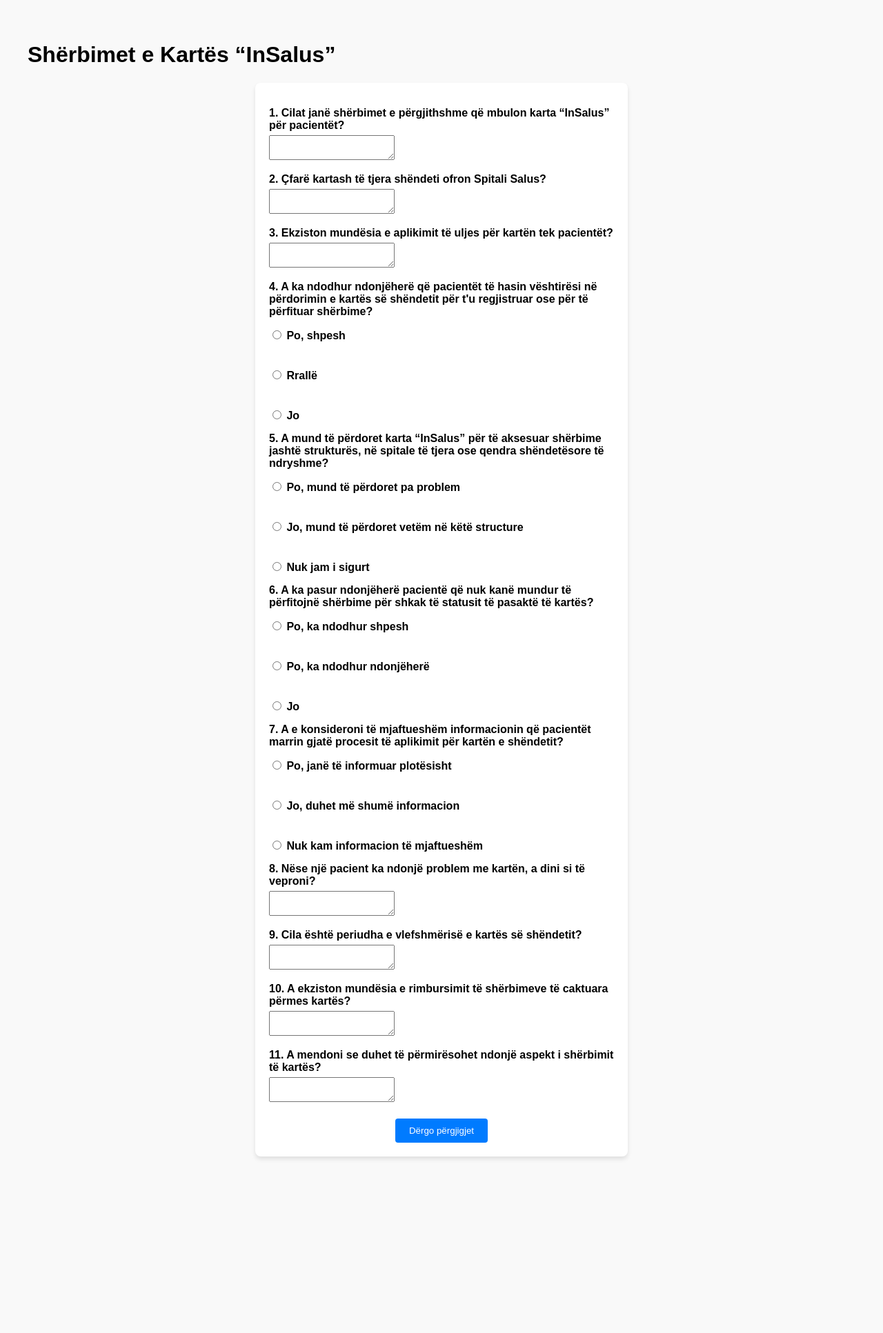
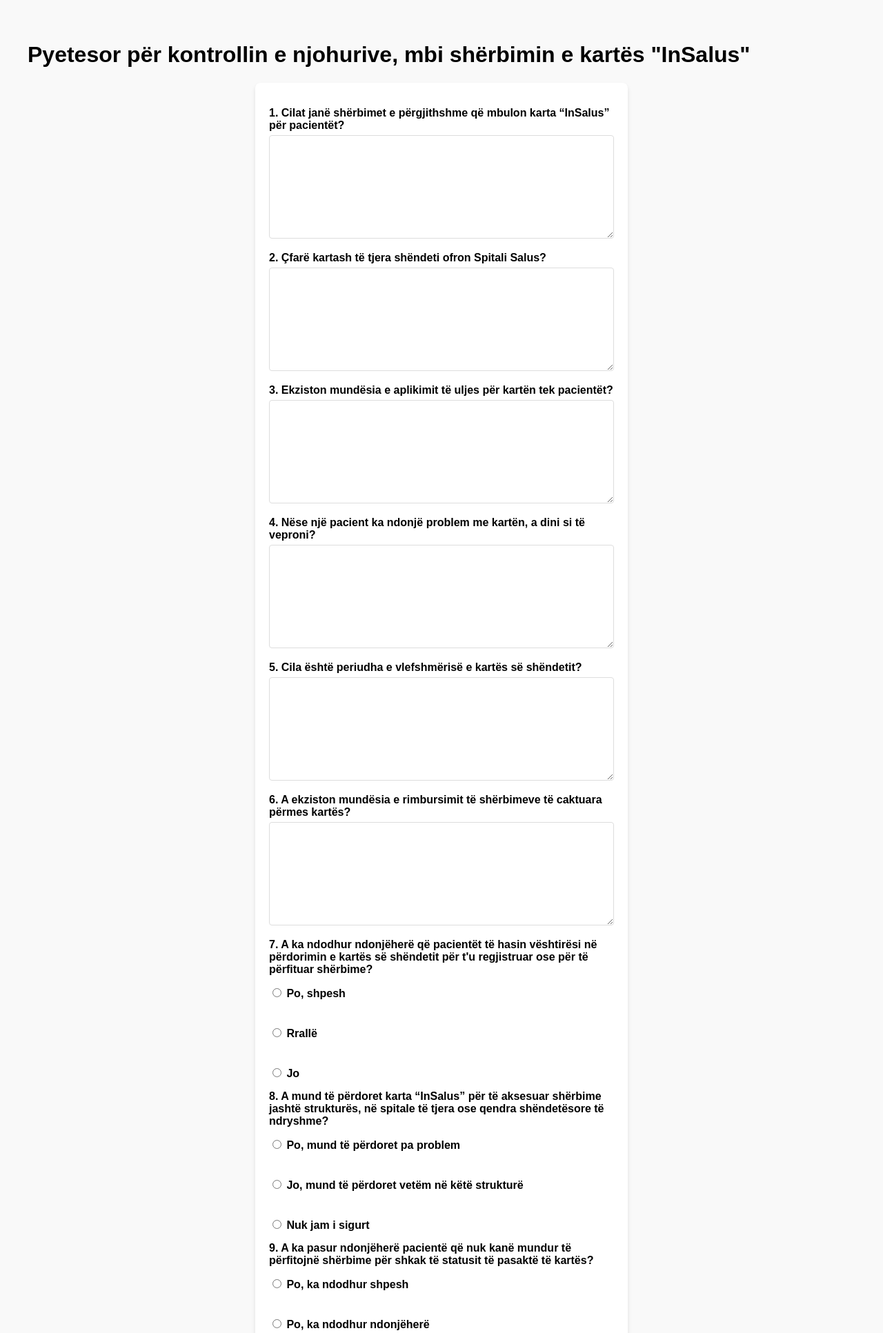
Before and after one commit to KlajdiMexhaj/PyetsorSalus, a Flask app: page / in a window 1280 px wide. Shown: the top 1933 px of the page at 69% size. Before the commit the page ends 1681 px from the top, so only its background shows below. Run offline with Flask 3, Linux system fonts and the light colour scheme.

Commit message:
second commit1

```diff
--- a/app.py
+++ b/app.py
@@ -68,7 +68,7 @@ def format_question_4(view, context, model, name):
 def format_question_5(view, context, model, name):
     choices = {
         'po5': 'Po, mund të përdoret pa problem',
-        'jo5': 'Jo, mund të përdoret vetëm në këtë structure',
+        'jo5': 'Jo, mund të përdoret vetëm në këtë strukturë',
         'nuk5': 'Nuk jam i sigurt'
     }
     return choices.get(model.question_5, 'Unknown')
--- a/static/css/style.css
+++ b/static/css/style.css
@@ -4,6 +4,7 @@ body {
     padding: 20px;
     background-color: #f9f9f9;
 }
+
 form {
     max-width: 500px;
     margin: auto;
@@ -12,17 +13,26 @@ form {
     border-radius: 8px;
     box-shadow: 0 4px 6px rgba(0, 0, 0, 0.1);
 }
+
 label {
     display: block;
     margin: 15px 0 5px;
     font-weight: bold;
 }
-input[type="text"] {
+
+input[type="text"], textarea {
     width: 100%;
-    padding: 10px;
+    padding: 12px;
     border: 1px solid #ddd;
     border-radius: 4px;
+    box-sizing: border-box;  /* Ensure padding is included in the width */
 }
+
+textarea {
+    height: 150px;  /* Adjust height to make the textarea larger */
+    resize: vertical;  /* Allow vertical resizing */
+}
+
 button {
     display: block;
     margin: 20px auto 0;
@@ -33,6 +43,7 @@ button {
     border-radius: 4px;
     cursor: pointer;
 }
+
 button:hover {
     background-color: #0056b3;
 }
--- a/templates/index.html
+++ b/templates/index.html
@@ -8,7 +8,7 @@
 </head>
 <body>
 
-<h1>Shërbimet e Kartës “InSalus”</h1>
+<h1>Pyetesor për kontrollin e njohurive, mbi shërbimin e kartës "InSalus"</h1>
 <form method="POST">
     <div>
         <label for="question_1">1. Cilat janë shërbimet e përgjithshme që mbulon karta “InSalus” për pacientët?</label>
@@ -24,10 +24,24 @@
         <label for="question_3">3. Ekziston mundësia e aplikimit të uljes për kartën tek pacientët?</label>
         <textarea name="question_3" id="question_3" required></textarea>
     </div>
+    <!-- Text questions -->
+    <div>
+        <label for="question_8">4. Nëse një pacient ka ndonjë problem me kartën, a dini si të veproni?</label>
+        <textarea name="question_8" id="question_8" required></textarea>
+    </div>
 
+    <div>
+        <label for="question_9">5. Cila është periudha e vlefshmërisë e kartës së shëndetit?</label>
+        <textarea name="question_9" id="question_9" required></textarea>
+    </div>
+
+    <div>
+        <label for="question_10">6. A ekziston mundësia e rimbursimit të shërbimeve të caktuara përmes kartës?</label>
+        <textarea name="question_10" id="question_10" required></textarea>
+    </div>
     <!-- Multiple choice questions with radio buttons -->
     <div>
-        <label for="question_4">4. A ka ndodhur ndonjëherë që pacientët të hasin vështirësi në përdorimin e kartës së shëndetit për t'u regjistruar ose për të përfituar shërbime?</label>
+        <label for="question_4">7. A ka ndodhur ndonjëherë që pacientët të hasin vështirësi në përdorimin e kartës së shëndetit për t'u regjistruar ose për të përfituar shërbime?</label>
         <div>
             <label><input type="radio" name="question_4" value="po4" required> Po, shpesh</label><br>
             <label><input type="radio" name="question_4" value="rralle4"> Rrallë</label><br>
@@ -37,17 +51,17 @@
 
     <!-- Question 5 -->
     <div>
-        <label for="question_5">5. A mund të përdoret karta “InSalus” për të aksesuar shërbime jashtë strukturës, në spitale të tjera ose qendra shëndetësore të ndryshme?</label>
+        <label for="question_5">8. A mund të përdoret karta “InSalus” për të aksesuar shërbime jashtë strukturës, në spitale të tjera ose qendra shëndetësore të ndryshme?</label>
         <div>
             <label><input type="radio" name="question_5" value="po5" required> Po, mund të përdoret pa problem</label><br>
-            <label><input type="radio" name="question_5" value="jo5"> Jo, mund të përdoret vetëm në këtë structure</label><br>
+            <label><input type="radio" name="question_5" value="jo5"> Jo, mund të përdoret vetëm në këtë strukturë</label><br>
             <label><input type="radio" name="question_5" value="nuk5"> Nuk jam i sigurt</label>
         </div>
     </div>
 
     <!-- Question 6 -->
     <div>
-        <label for="question_6">6. A ka pasur ndonjëherë pacientë që nuk kanë mundur të përfitojnë shërbime për shkak të statusit të pasaktë të kartës?</label>
+        <label for="question_6">9. A ka pasur ndonjëherë pacientë që nuk kanë mundur të përfitojnë shërbime për shkak të statusit të pasaktë të kartës?</label>
         <div>
             <label><input type="radio" name="question_6" value="po6" required> Po, ka ndodhur shpesh</label><br>
             <label><input type="radio" name="question_6" value="poka6"> Po, ka ndodhur ndonjëherë</label><br>
@@ -57,7 +71,7 @@
 
     <!-- Question 7 -->
     <div>
-        <label for="question_7">7. A e konsideroni të mjaftueshëm informacionin që pacientët marrin gjatë procesit të aplikimit për kartën e shëndetit?</label>
+        <label for="question_7">10. A e konsideroni të mjaftueshëm informacionin që pacientët marrin gjatë procesit të aplikimit për kartën e shëndetit?</label>
         <div>
             <label><input type="radio" name="question_7" value="po7" required> Po, janë të informuar plotësisht</label><br>
             <label><input type="radio" name="question_7" value="jo7"> Jo, duhet më shumë informacion</label><br>
@@ -65,27 +79,13 @@
         </div>
     </div>
 
-    <!-- Text questions -->
-    <div>
-        <label for="question_8">8. Nëse një pacient ka ndonjë problem me kartën, a dini si të veproni?</label>
-        <textarea name="question_8" id="question_8" required></textarea>
-    </div>
 
-    <div>
-        <label for="question_9">9. Cila është periudha e vlefshmërisë e kartës së shëndetit?</label>
-        <textarea name="question_9" id="question_9" required></textarea>
-    </div>
-
-    <div>
-        <label for="question_10">10. A ekziston mundësia e rimbursimit të shërbimeve të caktuara përmes kartës?</label>
-        <textarea name="question_10" id="question_10" required></textarea>
-    </div>
 
     <div>
         <label for="question_11">11. A mendoni se duhet të përmirësohet ndonjë aspekt i shërbimit të kartës?</label>
         <textarea name="question_11" id="question_11" required></textarea>
     </div>
-
+    <h2>Faleminderit për kohën dhe përpjekjen tuaj në plotësimin e këtij pyetësori!</h2>
     <button type="submit">Dërgo përgjigjet</button>
 </form>
 
```
